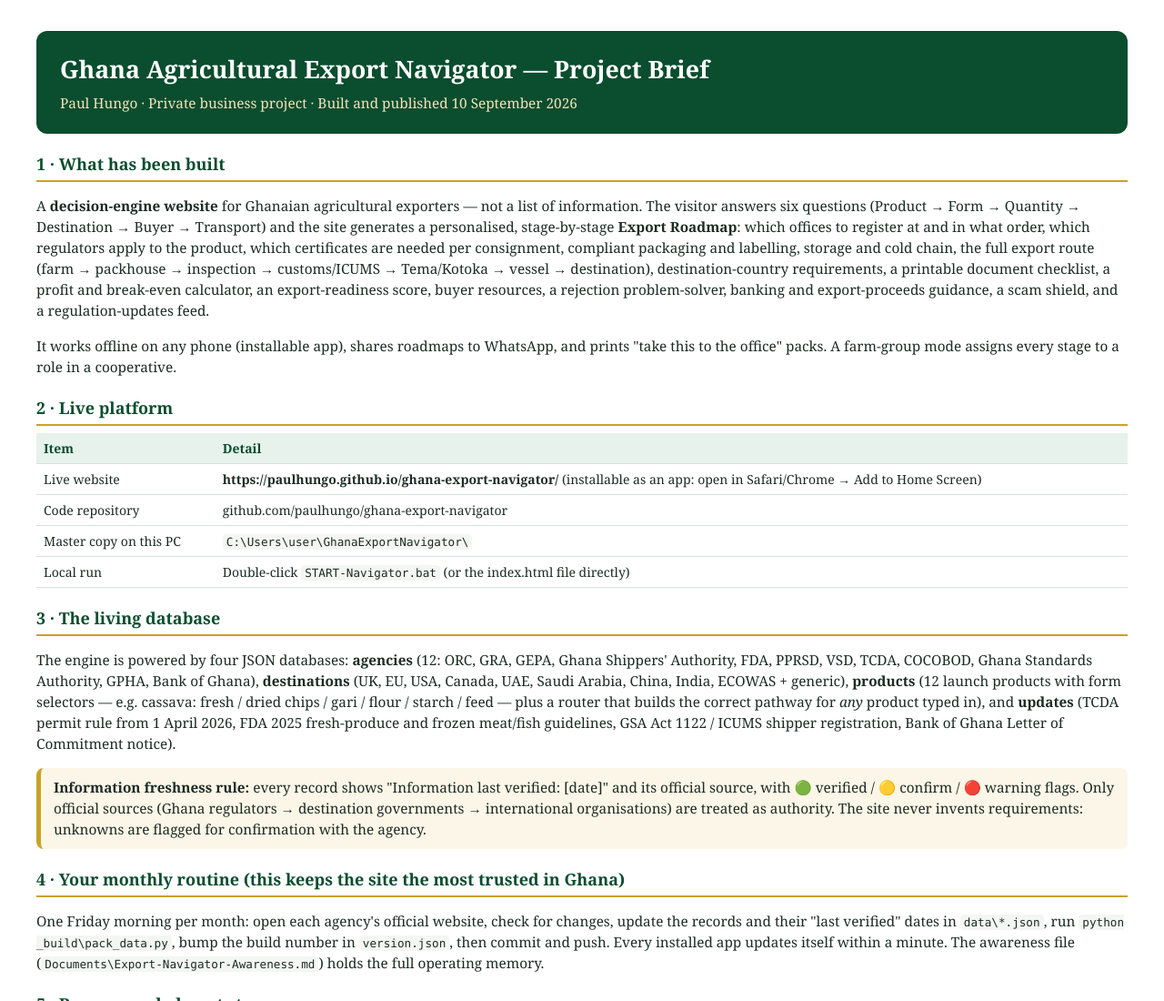
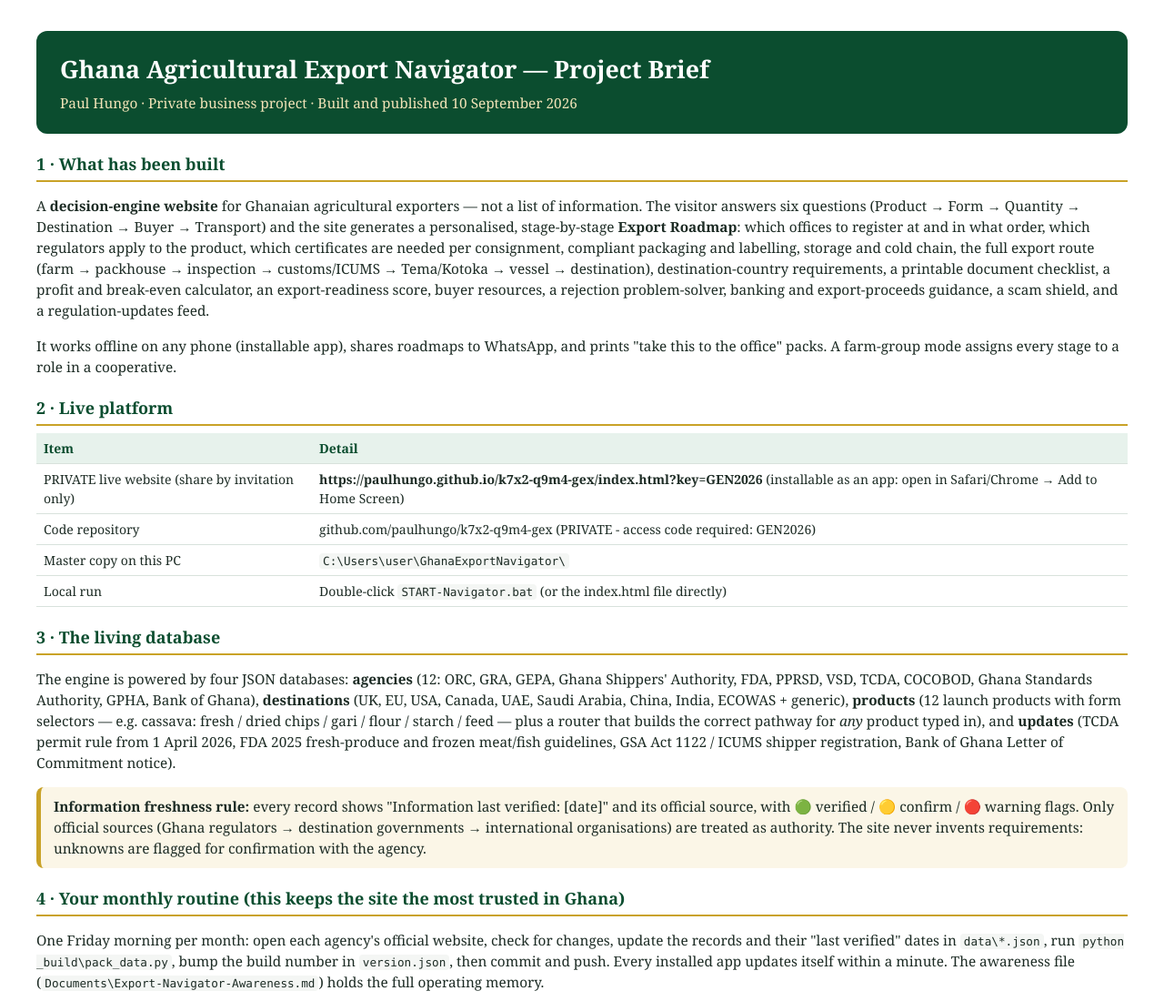
Before and after one commit to paulhungo/ghana-export-navigator, a plain HTML site: page _build/brief.html in a window 1280 px wide. Shown: the top 1100 px of the page at 91% size. Drawn offline with Linux system fonts and the light colour scheme.

Commit message:
Brief updated with private link

```diff
--- a/_build/brief.html
+++ b/_build/brief.html
@@ -27,8 +27,8 @@
 <h2>2 · Live platform</h2>
 <table>
 <tr><th>Item</th><th>Detail</th></tr>
-<tr><td>Live website</td><td><strong>https://paulhungo.github.io/ghana-export-navigator/</strong> (installable as an app: open in Safari/Chrome → Add to Home Screen)</td></tr>
-<tr><td>Code repository</td><td>github.com/paulhungo/ghana-export-navigator</td></tr>
+<tr><td>PRIVATE live website (share by invitation only)</td><td><strong>https://paulhungo.github.io/k7x2-q9m4-gex/index.html?key=GEN2026</strong> (installable as an app: open in Safari/Chrome → Add to Home Screen)</td></tr>
+<tr><td>Code repository</td><td>github.com/paulhungo/k7x2-q9m4-gex (PRIVATE - access code required: GEN2026)</td></tr>
 <tr><td>Master copy on this PC</td><td><span class="mono">C:\Users\user\GhanaExportNavigator\</span></td></tr>
 <tr><td>Local run</td><td>Double-click <span class="mono">START-Navigator.bat</span> (or the index.html file directly)</td></tr>
 </table>
```
